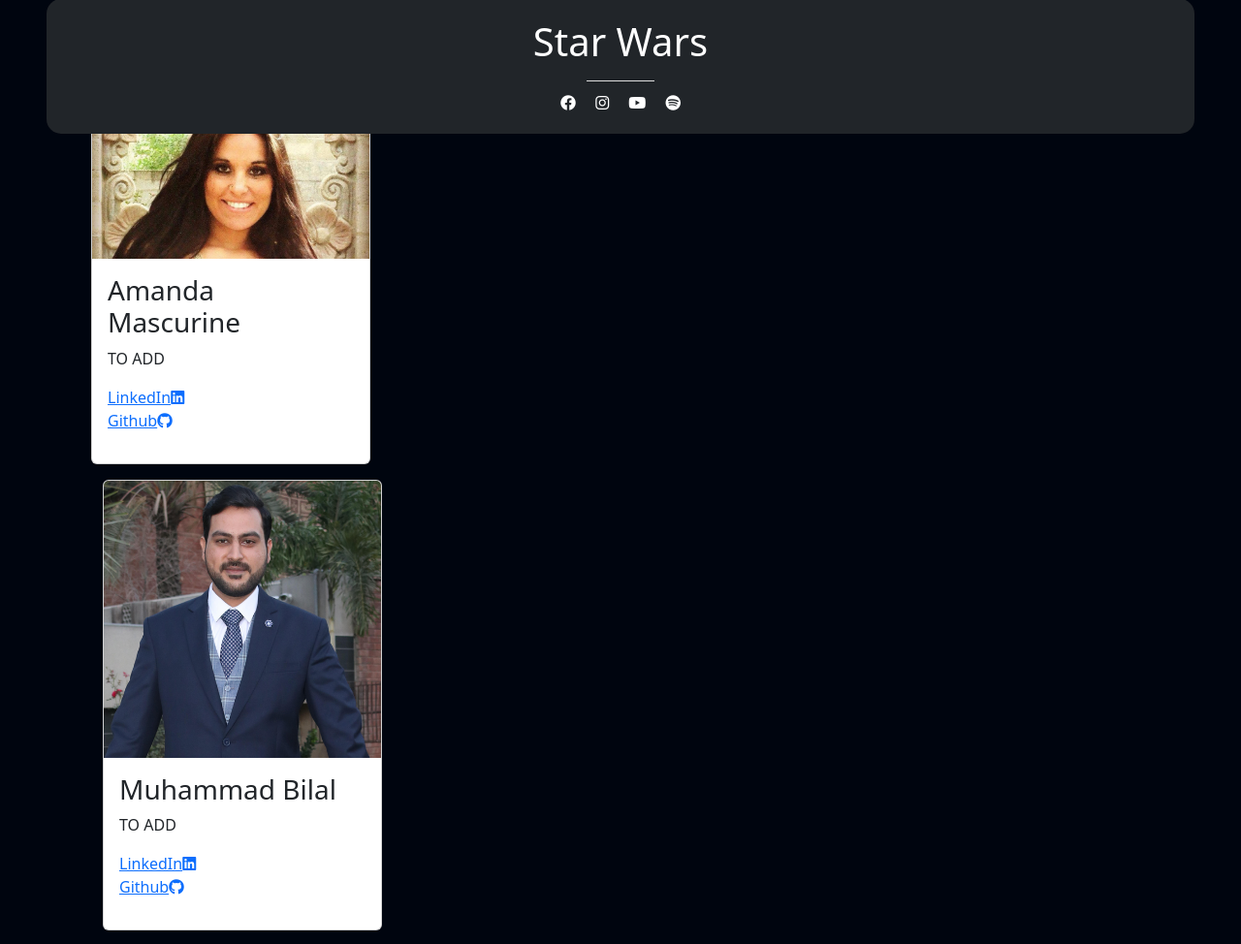
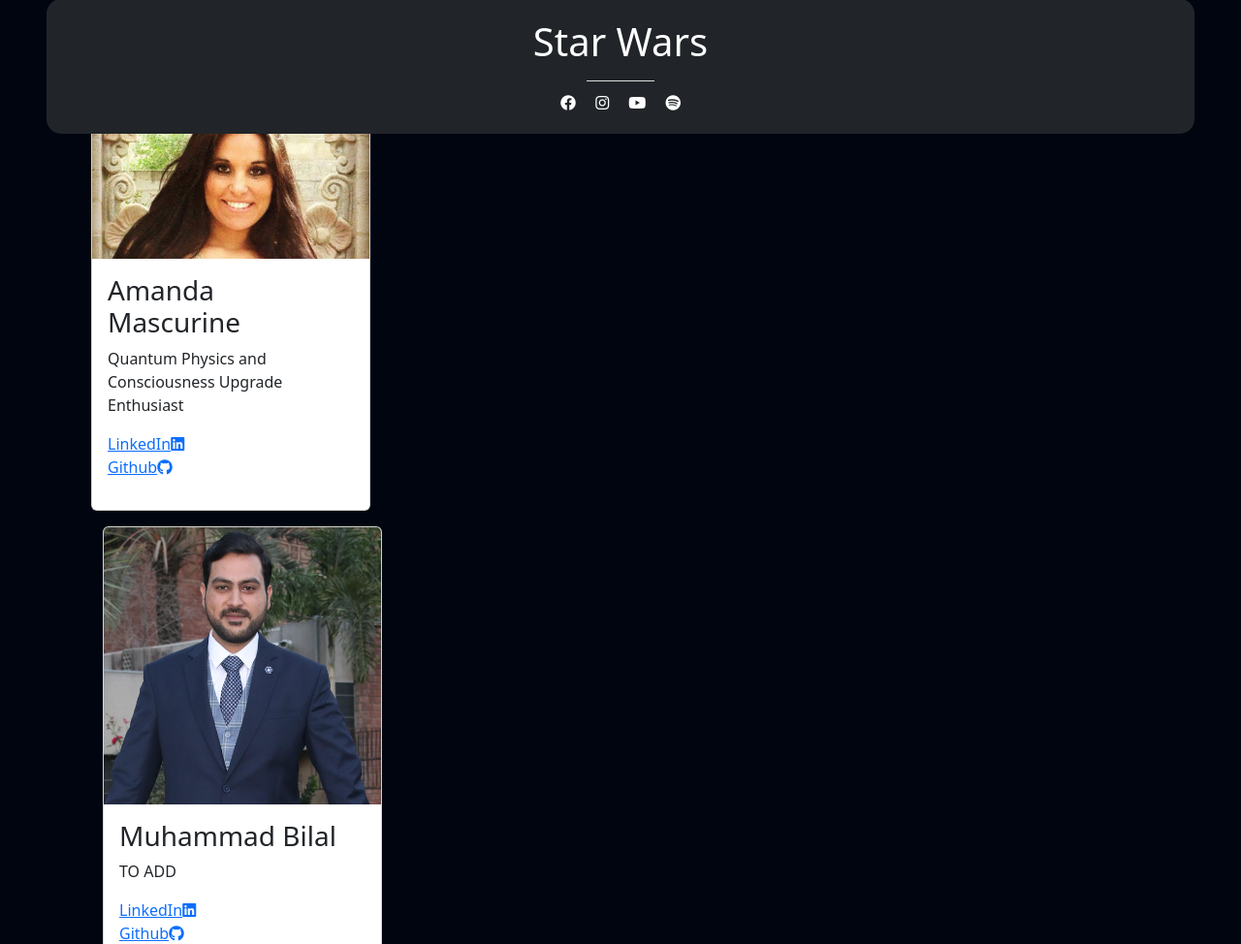
Before and after one commit to violaberg/star-wars-hackathon-2024, a Django app: page /about/ in a window 1280 px wide. Shown: the part 646-1620 px from the top of the page at 97% size. Run offline with Django 4.2, Linux system fonts and the light colour scheme.

Commit message:
Add: short description to team card-about.html

```diff
--- a/yoda_app/templates/yoda_app/about.html
+++ b/yoda_app/templates/yoda_app/about.html
@@ -55,7 +55,7 @@
                 <div class="card-body">
                     <h3 class="card-title">Amanda Mascurine</h3>
 
-                    <p class="card-text">TO ADD</p>
+                    <p class="card-text">Quantum Physics and Consciousness Upgrade Enthusiast</p>
                     <a href="www.linkedin.com/in/amanda-mascurine" class="link">LinkedIn<i
                             class="icon pl-1 fa-brands fa-linkedin"></i></a>
                     <p><a href="https://github.com/AmandaCIdev" class="link">Github<i
```
Also changed, not shown: 2 other files.
